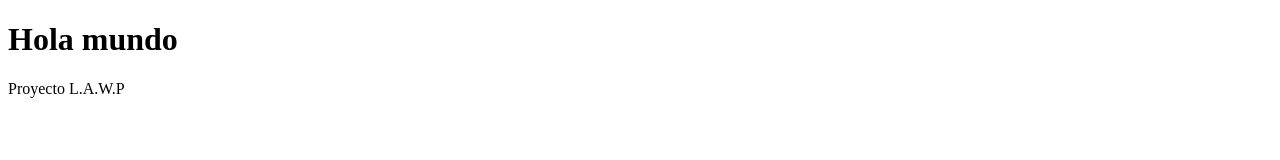
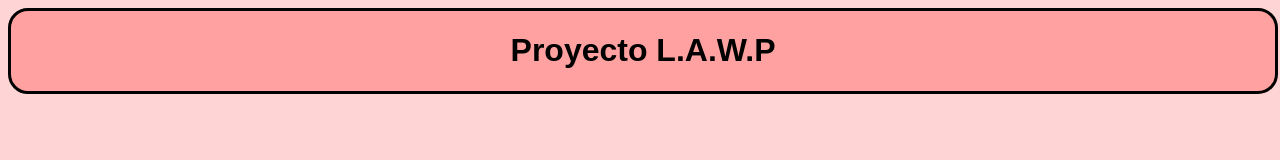
Before and after one commit to JuanGarzon616/lawpage, a plain HTML site: page index.html in a window 1280 px wide. Drawn offline with Linux system fonts and the light colour scheme.

Commit message:
chore: codigo a lo locofxd

```diff
--- a/dibujos.css
+++ b/dibujos.css
@@ -1,9 +1,10 @@
-.div {
+.div{
     font-family: arial;
     height: auto;
-    width: 49%;
+    width: 100%;
+    background: #FFA1A1;
     border-radius: 20px 20px 20px 20px;
-    border: 1px solid black;
+    border: 3px solid black;
     float: left;
 
 }
--- a/index.html
+++ b/index.html
@@ -2,14 +2,26 @@
 <html>
 <head>
 	<title>LAWP</title>
-<link rel="stylesheet" type="text/css" href="dibujito">
-<script src="js/elescript"></script>
+
+<link rel="stylesheet" type="text/css" href="dibujos.css">
+
+	<style type="text/css">
+     body {
+     	background: #FFD4D4;
+     }
+
+
+
+
+	</style>
+
+<!--<script src="js/elescript.js"></script>-->
 
 </head>
 <body>
-<h1>Hola mundo</h1>
-<div>
-	Proyecto L.A.W.P
+<div class="div">
+	<h1 text align="center">Proyecto L.A.W.P</h1>
+
 </div>
 
 
```
